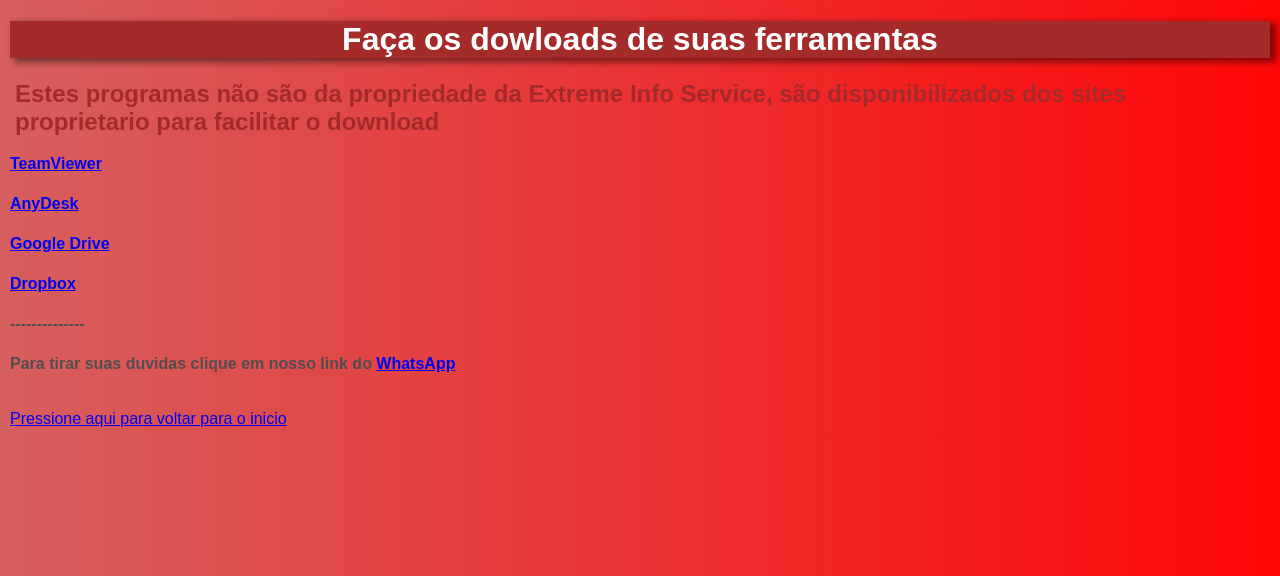
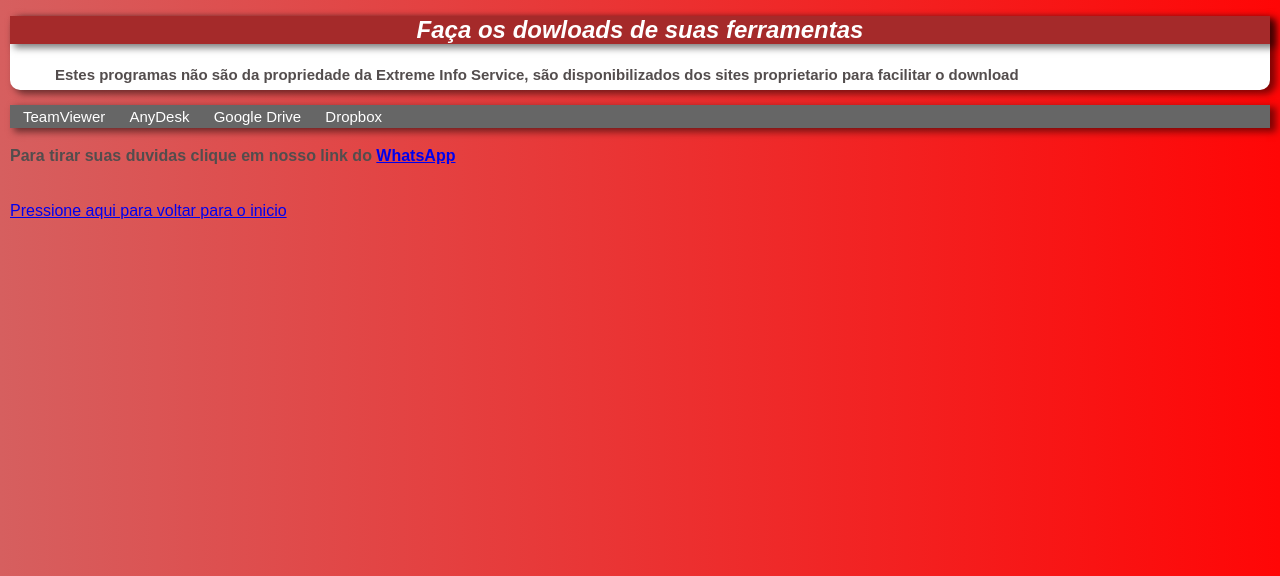
Before and after one commit to paulohuerta/projeto-extreme, a PHP site: page /links.html in a window 1280 px wide. Shown: the top 576 px of the page. Run offline with PHP 8.4, Linux system fonts and the light colour scheme.

Commit message:
atualização

```diff
--- a/Meus Estilos.css
+++ b/Meus Estilos.css
@@ -30,7 +30,7 @@ nav{
     background-color: rgb(102, 102, 102);
     padding: 3px;
     BOX-SHADOW: 5PX 3PX 7PX 1PX rgba(0, 0, 0, 0.5);
-    font-size: 20px;
+    font-size: 15px;
 }
 nav > a{
     color: white;
@@ -60,7 +60,7 @@ main p{
     margin: 15px;
     text-align: justify;
     text-indent: 30px; /*margem de cada paragrafo*/
-    font-size: 1em;
+    font-size: 15px;
     line-height: 2em; /*espaçamento entre linhas*/
 }
 .manutencao{
@@ -69,6 +69,8 @@ main p{
     text-align: center;
 }
 h1{
+    font-size: 24px;
+    font-style: italic;
     color: white;
     text-align: center;
     background-color: #a52a2a;
@@ -88,11 +90,12 @@ fieldset{
 }
 legend{
     border: 1px solid white;
-    padding: 10px;
+    padding: px;
     margin: auto;
     background-color: white;
-    border-radius: 8px;
+    border-radius: 10px;
     color: #9e0404;
+    margin-bottom: 15px;
 }
 .inputBox{
     position: relative;
--- a/catalogo.html
+++ b/catalogo.html
@@ -64,7 +64,10 @@
                 <h3>Infraestrutura de rede</h3>
                 <p>Precisando organizar a infraestrutura de rede conforme os padrões para facilitar a busca de pontos de rede e tirar riscos de desconexão de rede.</p>
 
-                <p><strong>Parcelo no cartão sem juros</strong></p>
+                <h3>Cameras, Alarmes e Cercas elétricas</h3>
+
+
+                <p><strong>Parcelamos no cartão sem juros</strong></p>
             </div>
         </section>
 
--- a/index.html
+++ b/index.html
@@ -21,13 +21,14 @@
 
         <header>
 
-            <h2>Nossos Serviços</h2>
+
             <nav>
                 <a href="catalogo.html">Nosso Catálogo</a>
                 <a href="No momento está em atualização.html">Forum</a>
                 <a href="parceiro.html">Seja um parceiro</a>
                 <a href="contato.html">Contato</a>
                 <a href="quemsomos.html">Quem somos?</a>
+                <a href="Login">Entrar</a>
             </nav>
         </header>
         <div>
--- a/inscrição.html
+++ b/inscrição.html
@@ -16,7 +16,7 @@
     <div class="box">
         <form action="">
             <fieldset>
-                <legend><b>Formulário de Inscrição</b></legend>
+                <legend><b>Iscrição de Parceiro</b></legend>
                 <div class="inputBox">
                     <input type="text" name = "nome" id="inome" class="inputUser" required>
                     <label for="nome" class="labelInput">Nome completo</label>
--- a/links.html
+++ b/links.html
@@ -8,13 +8,24 @@
     <link rel="stylesheet" href="Meus Estilos.css">
 </head>
 <body>
-    <h1>Faça os dowloads de suas ferramentas</h1>
-    <h2>Estes programas não são da propriedade da Extreme Info Service, são disponibilizados dos sites proprietario para facilitar o download</h2>
-    <p> <a href="https://www.teamviewer.com/pt-br/download-automatico-do-teamviewer/" target="_blank" rel="external">TeamViewer </a</p>
-    <p><a href="https://anydesk.com/pt/downloads/thank-you?dv=win_exe" target="_blank" rel="external"  >AnyDesk</a></p>
-    <p><a href="https://dl.google.com/drive-file-stream/GoogleDriveSetup.exe">Google Drive</a></p>
-    <p><a href="https://www.dropbox.com/download?os=win">Dropbox</a></p>
-    <p>--------------</p>
+    <main>
+
+        <h1>Faça os dowloads de suas ferramentas</h1>
+            <p>Estes programas não são da propriedade da Extreme Info Service, são disponibilizados dos sites proprietario para facilitar o download</p>
+    </main>
+    <nav>
+         <a href="https://www.teamviewer.com/pt-br/download-automatico-do-teamviewer/" target="_blank" rel="external">TeamViewer </a>
+        <a href="https://anydesk.com/pt/downloads/thank-you?dv=win_exe" target="_blank" rel="external"  >AnyDesk</a>
+        <a href="https://dl.google.com/drive-file-stream/GoogleDriveSetup.exe">Google Drive</a>
+        <a href="https://www.dropbox.com/download?os=win">Dropbox</a>
+
+    </nav>
+    <section>
+        <div>
+
+
+        </div>
+    </section>
     <p>Para tirar suas duvidas clique em nosso link do <a href="https://web.whatsapp.com/send?phone=5592993845613" target="_blank">WhatsApp</a></p>
     <a href="index.html"><br>Pressione aqui para voltar para o inicio</a>
 </body>
```
